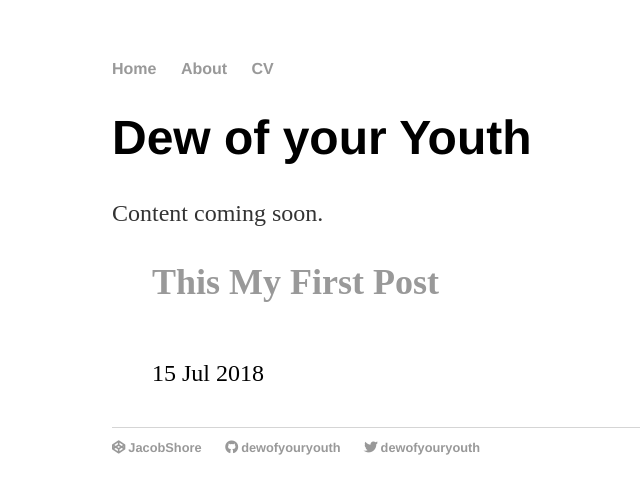
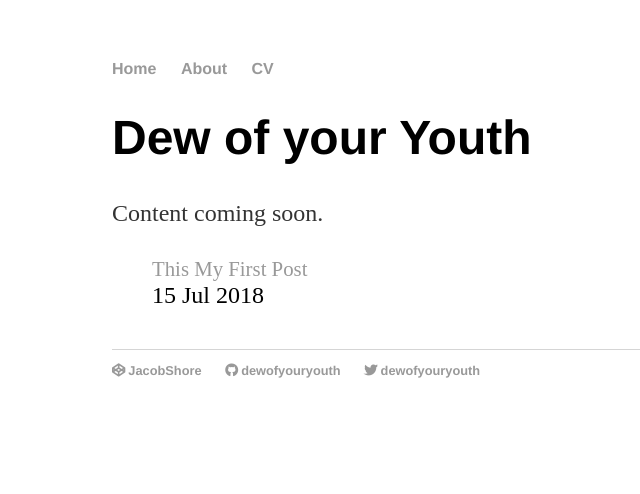
Before and after one commit to DewofyourYouth/DewofyourYouth.github.io, a Jekyll site: the page built from index.html, in a window 1280 px wide. Shown: the top 494 px of the page, without its empty margins (80-720 px from the left). Built offline with Jekyll 4.4.1, drawn with Linux system fonts in a browser that asks for light colours; nearby versions of some CDN libraries.

Commit message:
Update index.html

```diff
--- a/index.html
+++ b/index.html
@@ -9,7 +9,7 @@ title: Dew of your Youth
 
 	<ul class="posts">
 	  {% for post in site.posts %}
-		<li><span><h2><a href="{{ post.url }}" title="{{ post.title }}">{{ post.title }}</a></h2><br>
+		<li><span><a style="font-size: 1.3rem;" href="{{ post.url }}" title="{{ post.title }}">{{ post.title }}</a><br>
 		    {{ post.date | date_to_string }}</span></li>
 	  {% endfor %}
 	</ul>
```
